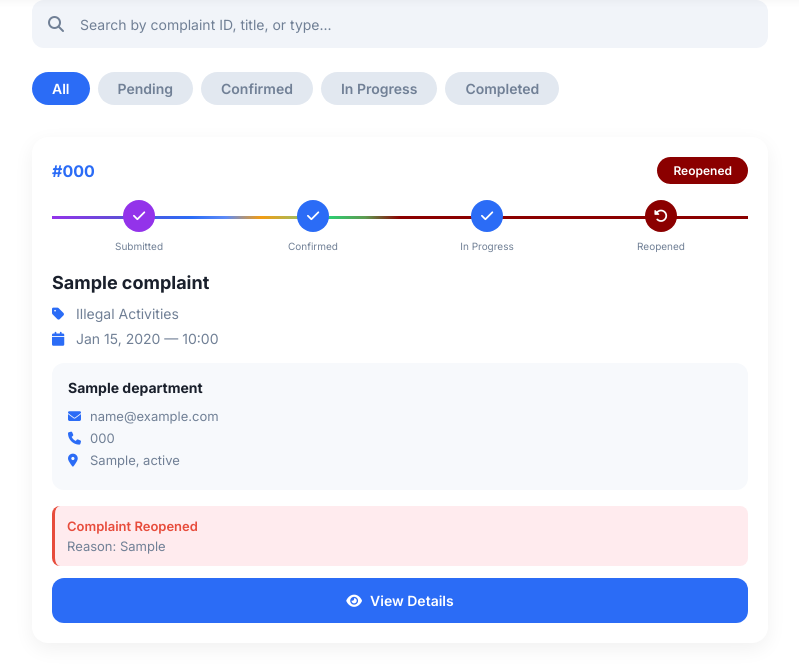
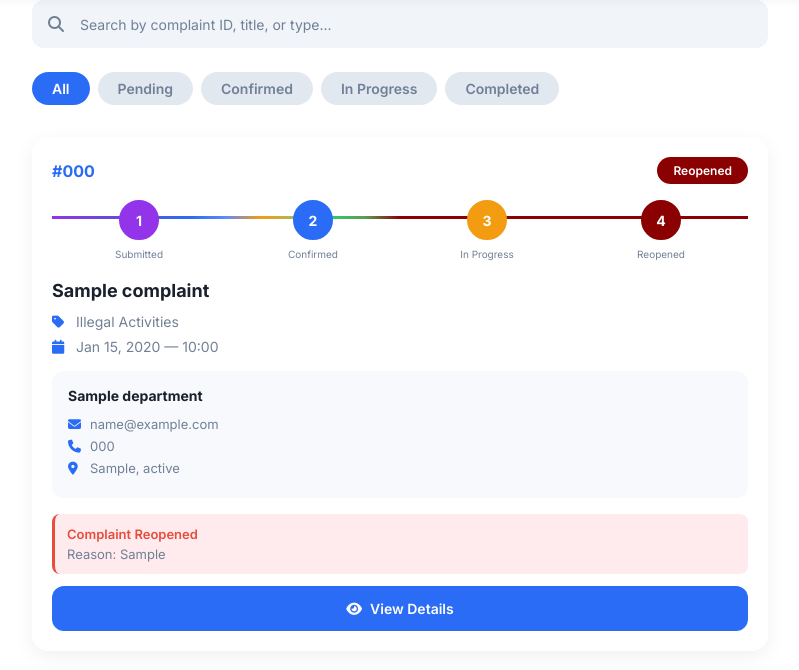
Before and after one commit to kartkbhalodiya/Smart-CITY, a Django app: page /track-complaints/ in a window 1280 px wide. Shown: the part 72-742 px from the top of the page, without its empty margins (240-1039 px from the left). Run offline with Django 5.2, Linux system fonts and the light colour scheme; a user stored in the database is signed in; tables that the repository leaves empty hold one stand-in row (values such as "Sample post").

Commit message:
Fix images using

```diff
--- a/templates/track_complaints.html
+++ b/templates/track_complaints.html
@@ -245,51 +245,66 @@
         }
 
         .timeline-node {
-            width: 32px;
-            height: 32px;
+            width: 40px;
+            height: 40px;
             border-radius: 50%;
             display: flex;
             align-items: center;
             justify-content: center;
             font-size: 14px;
-            font-weight: 600;
+            font-weight: 700;
             z-index: 2;
             background: var(--bg-white);
+            border: 3px solid #E2E8F0;
+            color: var(--text-muted);
         }
 
         .timeline-node.completed {
             background: var(--primary-color);
+            border-color: var(--primary-color);
             color: white;
         }
 
         .timeline-node.current {
             background: var(--primary-color);
+            border-color: var(--primary-color);
             color: white;
             box-shadow: 0 0 0 4px rgba(43, 108, 246, 0.2);
         }
 
         .timeline-node.upcoming {
-            background: #E2E8F0;
+            background: var(--bg-white);
+            border-color: #E2E8F0;
             color: var(--text-muted);
         }
 
         .timeline-node.pending-node {
             background: #9333EA;
+            border-color: #9333EA;
+            color: white;
+        }
+
+        .timeline-node.confirmed-node {
+            background: #2B6CF6;
+            border-color: #2B6CF6;
             color: white;
         }
 
         .timeline-node.process-node {
             background: #F39C12;
+            border-color: #F39C12;
             color: white;
         }
 
         .timeline-node.solved-node {
             background: #2ECC71;
+            border-color: #2ECC71;
             color: white;
         }
 
         .timeline-node.reopened-node {
             background: #8B0000;
+            border-color: #8B0000;
             color: white;
         }
 
@@ -649,41 +669,25 @@
                         </div>
                         <div class="timeline-step">
                             <div class="timeline-node pending-node">
-                                <i class="fa-solid fa-check"></i>
+                                1
                             </div>
                             <div class="timeline-label">Submitted</div>
                         </div>
                         <div class="timeline-step">
-                            <div class="timeline-node {% if complaint.work_status == 'confirmed' or complaint.work_status == 'process' or complaint.work_status == 'solved' or complaint.work_status == 'reopened' %}completed{% else %}upcoming{% endif %}">
-                                {% if complaint.work_status == 'confirmed' or complaint.work_status == 'process' or complaint.work_status == 'solved' or complaint.work_status == 'reopened' %}
-                                <i class="fa-solid fa-check"></i>
-                                {% else %}
+                            <div class="timeline-node {% if complaint.work_status == 'confirmed' or complaint.work_status == 'process' or complaint.work_status == 'solved' or complaint.work_status == 'reopened' %}confirmed-node{% else %}upcoming{% endif %}">
                                 2
-                                {% endif %}
                             </div>
                             <div class="timeline-label">Confirmed</div>
                         </div>
                         <div class="timeline-step">
-                            <div class="timeline-node {% if complaint.work_status == 'process' %}process-node{% elif complaint.work_status == 'solved' or complaint.work_status == 'reopened' %}completed{% else %}upcoming{% endif %}">
-                                {% if complaint.work_status == 'solved' or complaint.work_status == 'reopened' %}
-                                <i class="fa-solid fa-check"></i>
-                                {% elif complaint.work_status == 'process' %}
-                                <i class="fa-solid fa-spinner"></i>
-                                {% else %}
+                            <div class="timeline-node {% if complaint.work_status == 'process' %}process-node{% elif complaint.work_status == 'solved' or complaint.work_status == 'reopened' %}process-node{% else %}upcoming{% endif %}">
                                 3
-                                {% endif %}
                             </div>
                             <div class="timeline-label">In Progress</div>
                         </div>
                         <div class="timeline-step">
                             <div class="timeline-node {% if complaint.work_status == 'solved' %}solved-node{% elif complaint.work_status == 'reopened' %}reopened-node{% else %}upcoming{% endif %}">
-                                {% if complaint.work_status == 'solved' %}
-                                <i class="fa-solid fa-check"></i>
-                                {% elif complaint.work_status == 'reopened' %}
-                                <i class="fa-solid fa-rotate-left"></i>
-                                {% else %}
                                 4
-                                {% endif %}
                             </div>
                             <div class="timeline-label">{% if complaint.work_status == 'reopened' %}Reopened{% else %}Completed{% endif %}</div>
                         </div>
@@ -747,14 +751,14 @@
                         <!-- Reopen Option -->
                         {% if complaint.can_reopen %}
                         <div class="reopen-info">
-                            <i class="fa-solid fa-info-circle"></i>
-                            <span>You can reopen this complaint within {{ complaint.days_since_resolved }} days</span>
+                            <i class="fa-solid fa-clock"></i>
+                            <span>{{ complaint.days_since_resolved }} days left to reopen</span>
                         </div>
                         <div class="quick-actions">
                             {% if not complaint.citizen_rating %}
                             <a href="{% url 'view_location' complaint.id %}" class="quick-btn quick-btn-warning">
                                 <i class="fa-solid fa-star"></i>
-                                Rate Service
+                                Rate
                             </a>
                             {% endif %}
                             <a href="{% url 'view_location' complaint.id %}" class="quick-btn quick-btn-danger">
```
Also changed, not shown: other parts of templates/track_complaints.html (+18 -13 lines).
